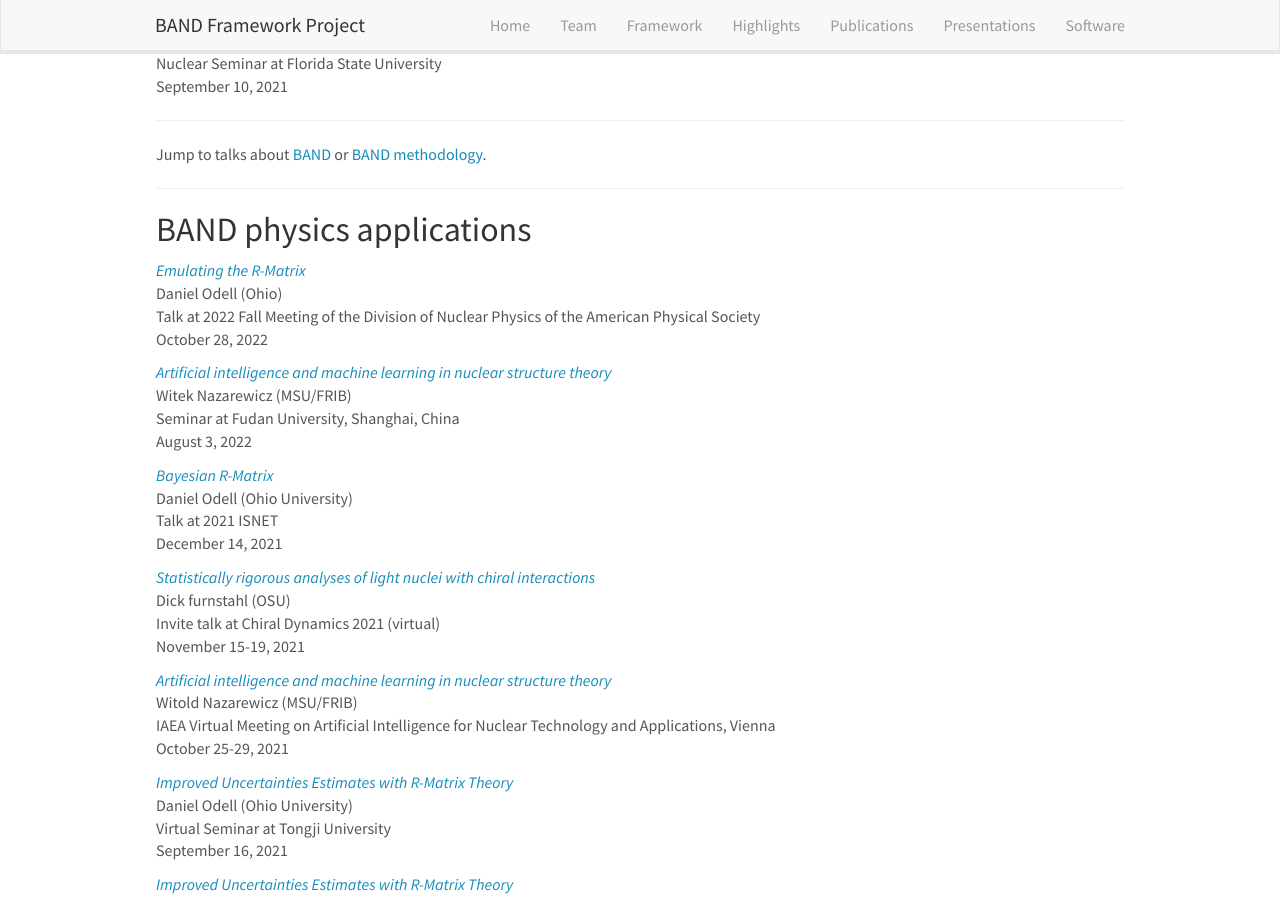
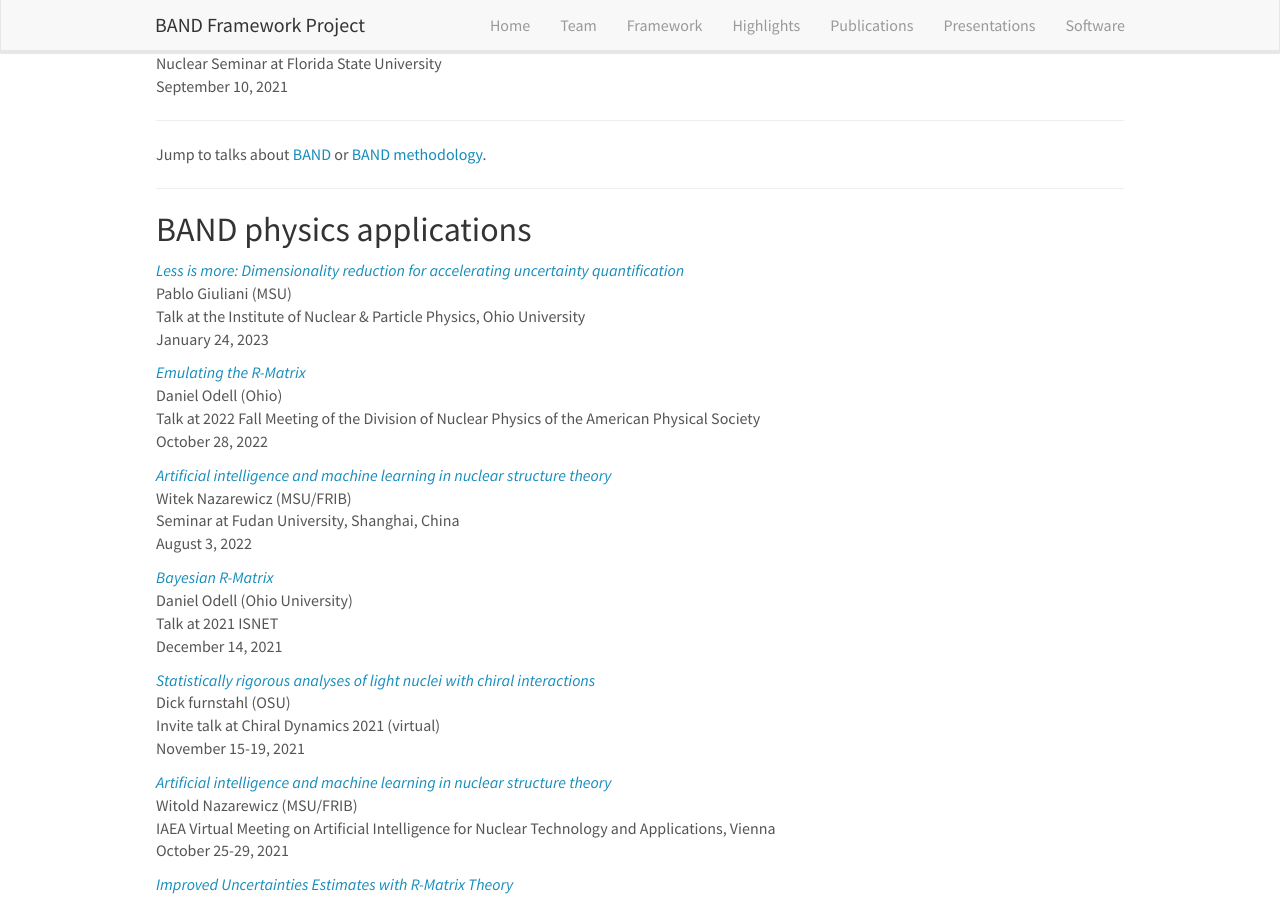
Before and after one commit to bandframework/bandframework.github.io, a Jekyll site: the page built from _pages/presentations.md, in a window 1280 px wide and 900 px high, scrolled down 2592 px. Built offline with Jekyll 4.4.1, drawn with Linux system fonts in a browser that asks for light colours; nearby versions of some CDN libraries.

Commit message:
Update presentations.yml

```diff
--- a/_data/presentations.yml
+++ b/_data/presentations.yml
@@ -1,3 +1,16 @@
+- title: "Less is more: Dimensionality reduction for accelerating uncertainty quantification"
+  image:
+  location: >
+    Talk at the Institute of Nuclear & Particle Physics, Ohio University
+  date: >
+    January 24, 2023
+  presenter: Pablo Giuliani (MSU)
+  link:
+    url: https://docs.google.com/presentation/d/1i5iroYQzirRXrRX3mOv1LrPW-EWTjQig/edit?usp=sharing&ouid=108123317698154395922&rtpof=true&sd=true
+  highlight: 0
+  type: physics
+  news2:
+
 - title: "Emulating the R-Matrix"
   image:
   location: >
```
